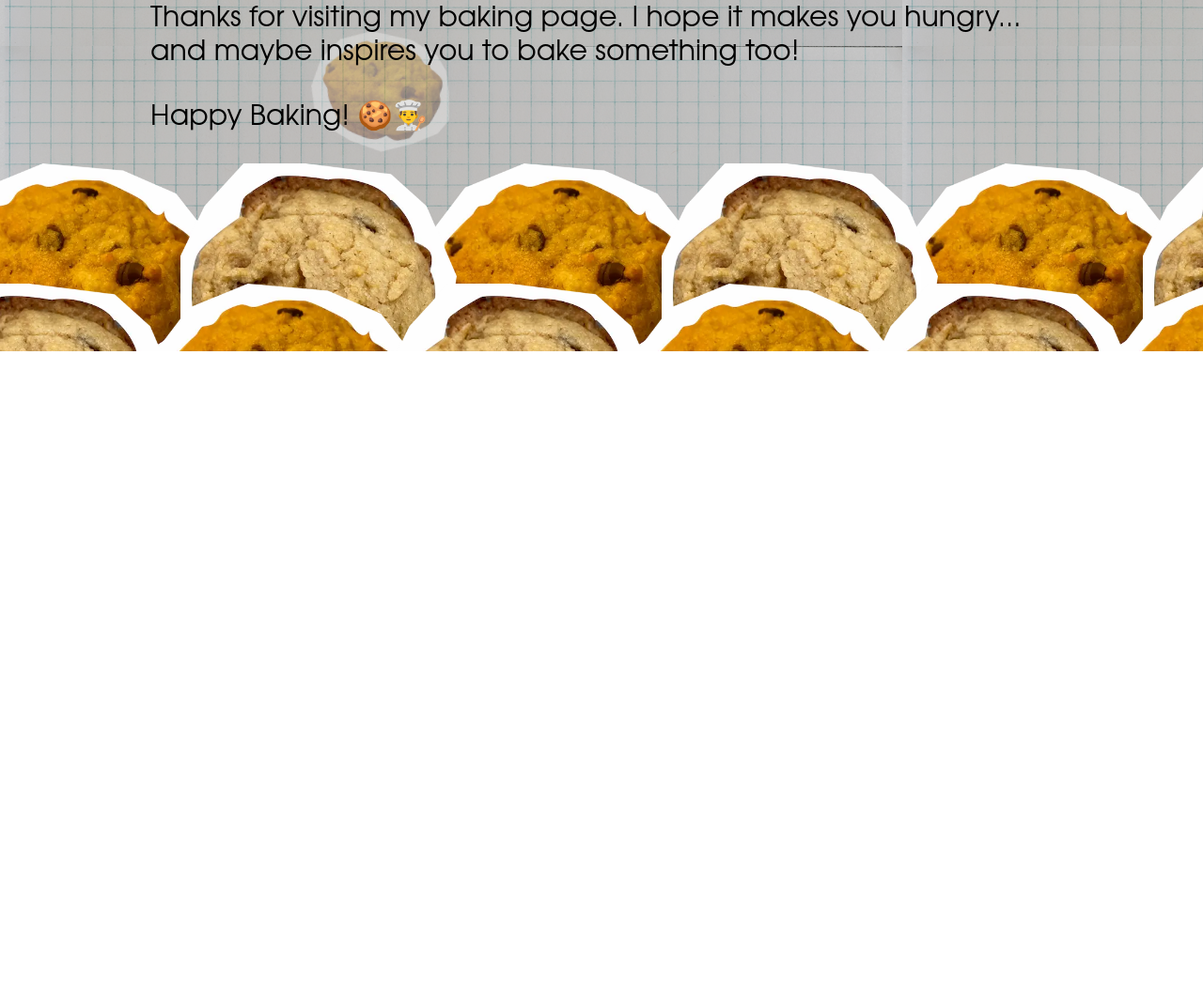
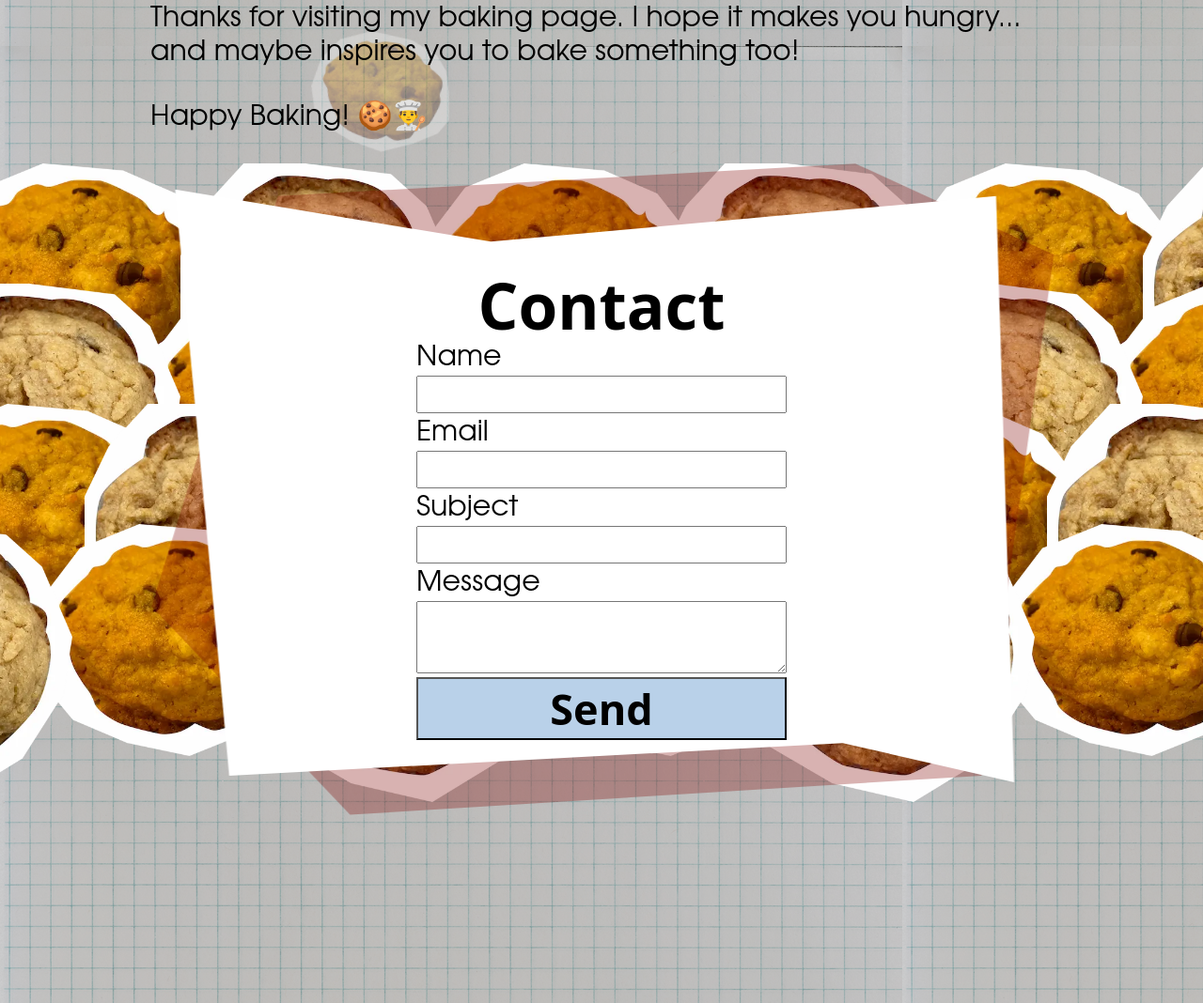
Before and after one commit to montypages/RiBread, a plain HTML site: page index.html in a window 1280 px wide. Shown: the part 6458-7526 px from the top of the page at 94% size. Before the commit the page ends 6832 px from the top, so only its background shows below. Drawn offline with Linux system fonts and the light colour scheme; a web font is replaced by a local one.

Commit message:
added front-end contact form

```diff
--- a/index.html
+++ b/index.html
@@ -85,6 +85,31 @@
         </div>
     </main>
     <footer>
+        <div class="container">
+            <div class="contact-form bowtie" data-accent="red">
+                <h2>Contact</h2>
+                <form class="col" action="email" method="post">
+                    <label for="name">
+                        Name
+                        <input type="text" name="name" id="name">
+                    </label>
+                    <label for="email">
+                        Email
+                        <input type="email" name="email" id="email">
+                    </label>
+                    <label for="subject">
+                        Subject
+                        <input type="text" name="subject" id="subject">
+                    </label>
+                    <label for="message">
+                        Message
+                        <textarea name="message" id="message"></textarea>
+                    </label>
+                    <button class="button" type="submit">Send</button>
+                </form>
+            </div>
+        </div>
+        <div class="img-cont">
             <img class="footer-img layer-1" style="top: 0%; left: -5%" src="assets/Cookie 2.webp" alt="cookie">
             <img class="footer-img layer-1" style="top: 0%; left: 35%" src="assets/Cookie 2.webp" alt="cookie">
             <img class="footer-img layer-1" style="top: 0%; left: 75%" src="assets/Cookie 2.webp" alt="cookie">
@@ -109,6 +134,7 @@
             <img class="footer-img layer-4" style="top: 30vw; left: -17%" src="assets/Cookie.webp" alt="cookie">
             <img class="footer-img layer-4" style="top: 30vw; left: 23%" src="assets/Cookie.webp" alt="cookie">
             <img class="footer-img layer-4" style="top: 30vw; left: 63%" src="assets/Cookie.webp" alt="cookie">
+        </div>
 
     </footer>
     <script src="index.js"></script>
--- a/style.css
+++ b/style.css
@@ -30,6 +30,7 @@ main {
 footer {
     position: relative;
     min-height: 200px;
+    padding-bottom: 200px;
     width: 100%;
     overflow: hidden;
 }
@@ -62,8 +63,17 @@ h2 {
     }
 }
 
-p {
+p, label, input {
     font-size: var(--size-1);
+}
+
+
+label {
+    display: grid;
+}
+
+textarea {
+    height: 10ex;
 }
 
 li {
@@ -92,6 +102,11 @@ section:last-of-type {
 .container {
     margin: 0 auto;
     width: min(90%, 960px);
+}
+
+.col {
+    display: grid;
+    gap: 4px;
 }
 
 .bowtie {
@@ -245,6 +260,7 @@ section:last-of-type {
     top: 0; bottom: -200px;
     width: 100%;
     overflow: hidden;
+    z-index: -3;
 }
 
 .what-li {
@@ -273,3 +289,22 @@ section:last-of-type {
 .layer-4 {
     z-index: 4;
 }
+
+.contact-form {
+    display: grid;
+    padding: 80px 0;
+    & > h2 {
+        line-height: 0.8;
+        margin-bottom: 0;
+    }
+}
+
+.button {
+    font-family: "Barriecito", system-ui;
+    font-weight: bold;
+    font-size: var(--size-2);
+    background-color: var(--clr-accent-2);
+    &:hover {
+        background-color: hsl(from var(--clr-accent-2) h s l / 0.4);
+    }
+}
```
Lines whose indentation alone changed are shown as unchanged.
